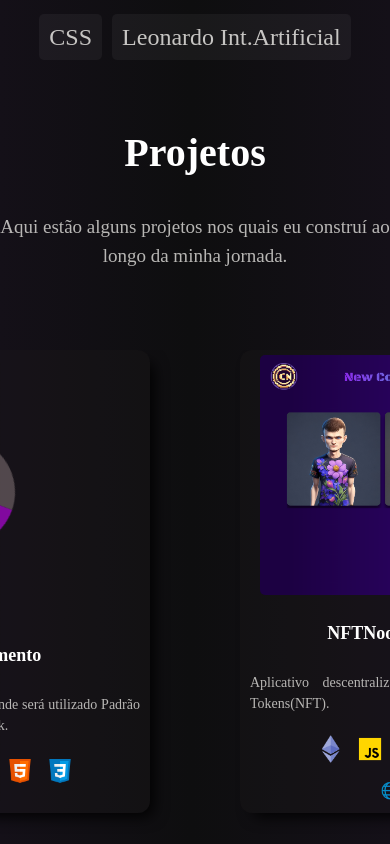
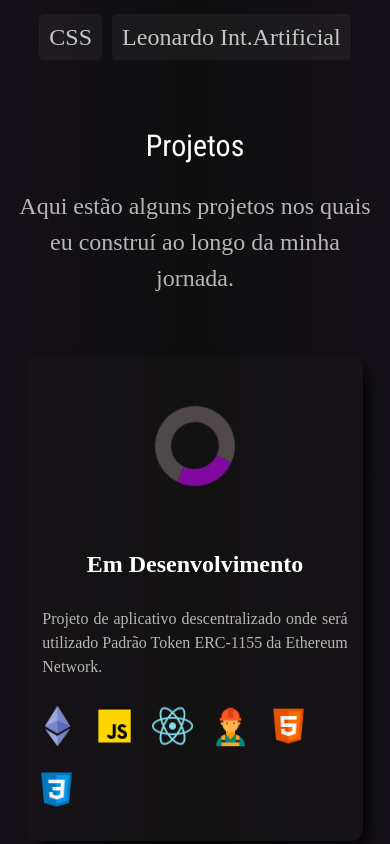
Before and after one commit to laisevdev/myPortfolio, a React (Vite) app: page / in a window 390 px wide. Shown: the part 2320-3164 px from the top of the page. Built offline with nearby package versions, Linux system fonts and the light colour scheme.

Commit message:
[feat]: add style for smartphones - @media480px

```diff
--- a/src/components/Projects/Responsive.css
+++ b/src/components/Projects/Responsive.css
@@ -52,3 +52,111 @@
         height: 30px;
     }
 }
+
+@media (max-width: 480px) {
+    .projects {
+        max-width: 100vw;
+        height: 2400px;
+        display: flex;
+        flex-direction: column;
+        justify-content: center;
+        margin: 35px auto;
+    }
+
+    .loader {
+        border: 16px solid #c8b3b355;
+        border-top: 17px solid #81099f;
+        border-radius: 50%;
+        width: 80px;
+        height: 80px;
+        animation: spin 15s linear infinite;
+        margin: 40px auto;
+    }
+
+    .titleproj h1 {
+        color: #fff;
+        margin: 0 auto 20px auto;
+        text-align: center;
+        font-size: 1.5rem;
+        font-family: 'Roboto Condensed', sans-serif;
+    }
+
+    .titleproj p {
+        color: #e5e4e1c8;
+        text-align: center;
+        font-size: 1.2rem;
+        margin: 0 10px;
+    }
+
+    .description {
+        flex-direction: column;
+        padding: 5px;
+        gap: 10px;
+    }
+
+    .description h1 {
+        color: #fff;
+        font-size: 1.2rem;
+    }
+
+    .description p {
+        color: #e5e4e1c8;
+        font-size: 0.8rem;
+        margin: 0 10px;
+    }
+
+    .card {
+        width: 86vw;
+        margin: 0 auto;
+        background-color: #1f1d1d3a;
+        border-radius: 12px;
+        padding: 10px 0;
+        box-shadow: 8px 8px 15px -5px;
+        transition: all 0.8s ease 0.1s;
+    }
+
+    .card a img, .card img {
+        max-width: 90%;
+        height: auto;
+        margin: 0 auto;
+        border-radius: 5px;
+        display: block;
+    }
+
+    .technologies {
+        max-width: 100%;
+        min-width: unset;
+        flex-wrap: wrap;
+        margin: 10px auto;
+        justify-content: center;
+        align-items: center;
+    }
+
+    .technologies li {
+        list-style: none;
+        display: inline-flex;
+        padding: 5px;
+    }
+
+    .technologies img {
+        max-width: 50px;
+        height: 20px;
+    }
+
+    .card li {
+        list-style: none;
+    }
+
+    .card li a {
+        display: block;
+        text-align: center;
+        text-decoration: none;
+        font-size: 14px;
+        color: #e5e4e1c8;
+        margin: 5px auto;
+    }
+
+    .card li a:hover {
+        color: #81099f;
+    }
+}
```
